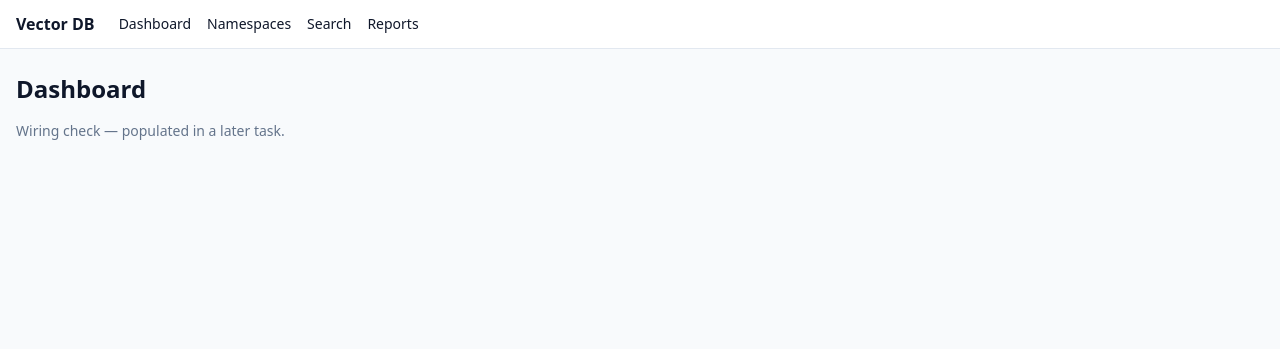
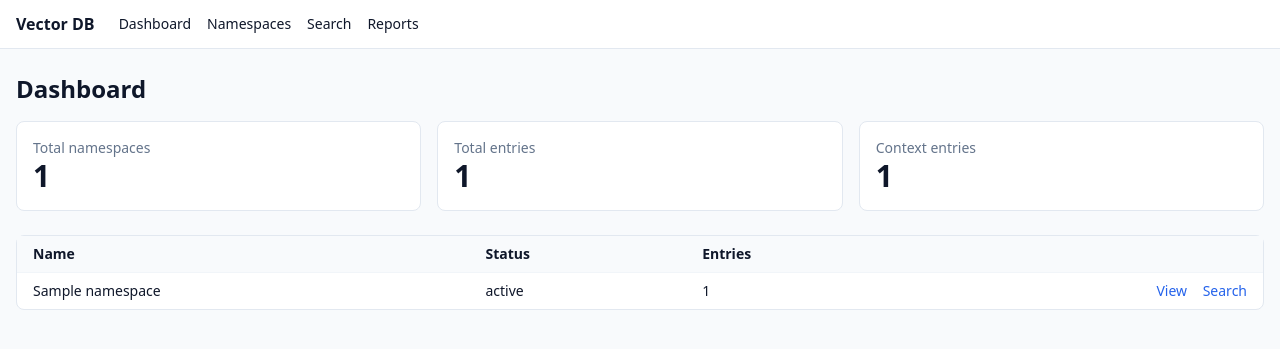
Before and after one commit to zbessette/ai-agent-vector-db, a FastAPI app: template web_ui/app/templates/dashboard.html in a window 1280 px wide. Shown: the top 349 px of the page. Run offline with FastAPI, Linux system fonts and the light colour scheme; the template is opened without the code that fills it: most values are stand-ins (such as "Sample title", 1, 10 or a date in 2020); some libraries are stand-ins or nearby versions.

Commit message:
feat(web-ui): dashboard and namespace list pages
Real data on the dashboard — lists namespaces with entry counts from
Qdrant. Adds /namespaces route with status filter and New namespace
button. Fixes conftest to use check_same_thread=False for in-memory
SQLite so the registry fixture works across FastAPI's thread pool.

Co-Authored-By: Claude Opus 4.7 <noreply@anthropic.com>

```diff
--- a/web_ui/app/templates/dashboard.html
+++ b/web_ui/app/templates/dashboard.html
@@ -2,5 +2,45 @@
 {% block title %}Dashboard{% endblock %}
 {% block content %}
 <h1 class="text-2xl font-semibold mb-4">Dashboard</h1>
-<p class="text-sm text-slate-500">Wiring check — populated in a later task.</p>
+
+<div class="grid grid-cols-1 md:grid-cols-3 gap-4 mb-6">
+  <div class="bg-white rounded-lg border border-slate-200 p-4">
+    <div class="text-sm text-slate-500">Total namespaces</div>
+    <div class="text-3xl font-semibold">{{ total_namespaces }}</div>
+  </div>
+  <div class="bg-white rounded-lg border border-slate-200 p-4">
+    <div class="text-sm text-slate-500">Total entries</div>
+    <div class="text-3xl font-semibold">{{ total_entries }}</div>
+  </div>
+  <div class="bg-white rounded-lg border border-slate-200 p-4">
+    <div class="text-sm text-slate-500">Context entries</div>
+    <div class="text-3xl font-semibold">{{ context_count }}</div>
+  </div>
+</div>
+
+<div class="bg-white rounded-lg border border-slate-200">
+  <table class="w-full text-sm">
+    <thead class="bg-slate-50 text-left">
+      <tr>
+        <th class="px-4 py-2">Name</th>
+        <th class="px-4 py-2">Status</th>
+        <th class="px-4 py-2">Entries</th>
+        <th class="px-4 py-2"></th>
+      </tr>
+    </thead>
+    <tbody>
+      {% for ns in namespaces %}
+      <tr class="border-t border-slate-100">
+        <td class="px-4 py-2 font-medium">{{ ns.name }}</td>
+        <td class="px-4 py-2">{{ ns.status }}</td>
+        <td class="px-4 py-2">{{ counts[ns.name] }}</td>
+        <td class="px-4 py-2 text-right">
+          <a class="text-blue-600 hover:underline" href="/namespaces/{{ ns.name }}">View</a>
+          <a class="text-blue-600 hover:underline ml-3" href="/search?namespace={{ ns.name }}">Search</a>
+        </td>
+      </tr>
+      {% endfor %}
+    </tbody>
+  </table>
+</div>
 {% endblock %}
```
Also changed, not shown: tests/web_ui/conftest.py (+50 -1 lines), tests/web_ui/test_pages.py (+31 -3 lines), web_ui/app/routers/pages.py (+56 -3 lines), web_ui/app/templates/namespaces_list.html (added, +45 -0 lines).
